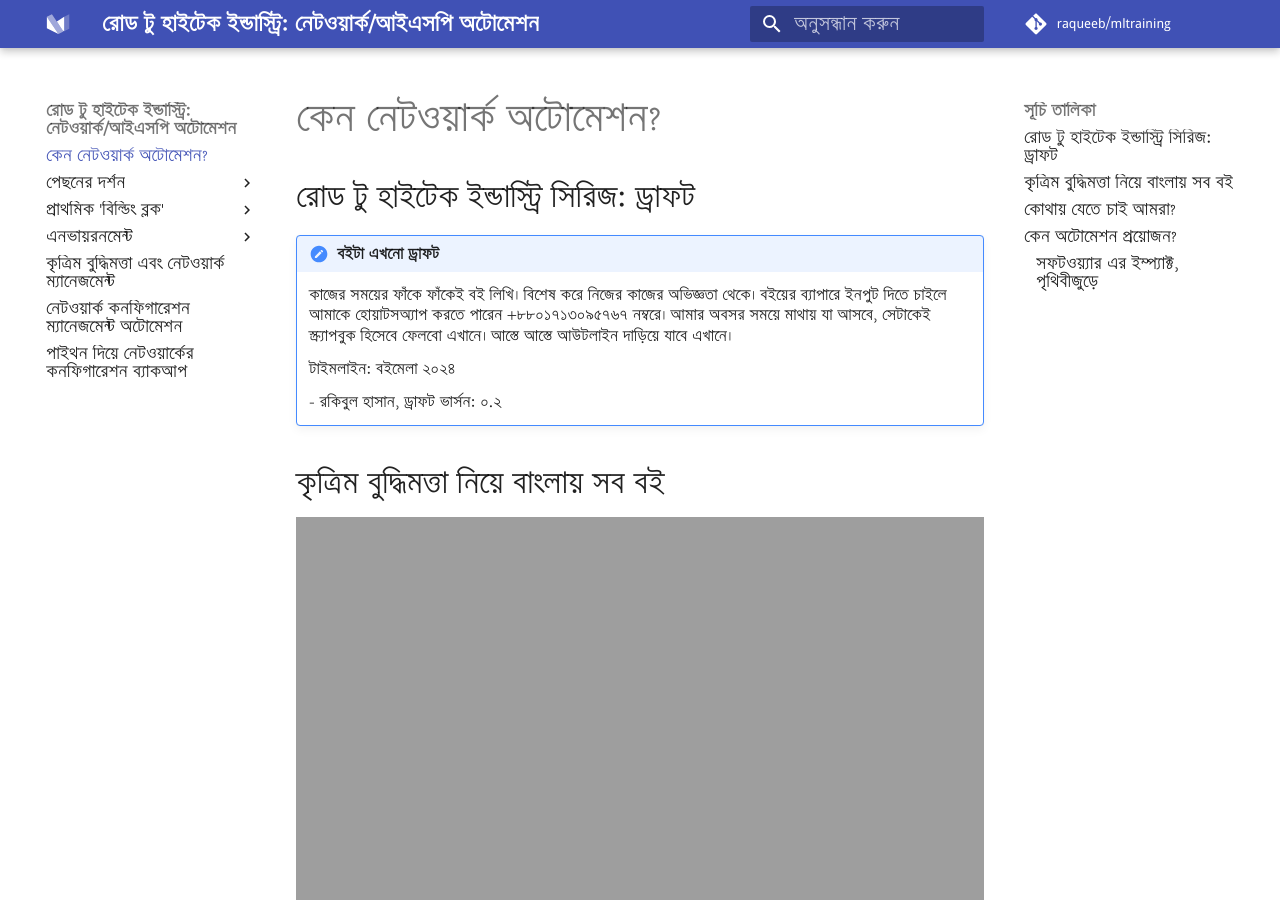
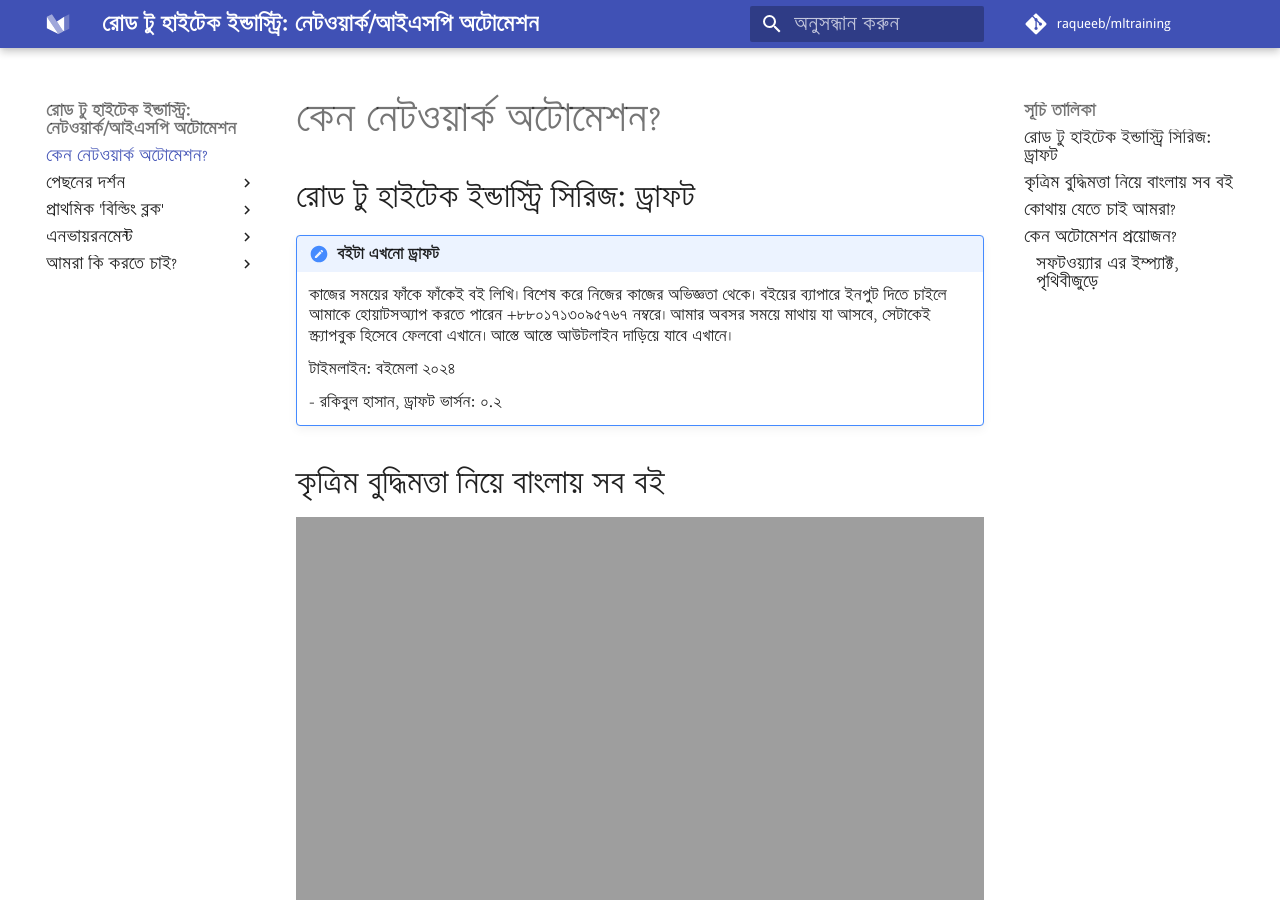
Before and after one commit to aiwithr/automation, an MkDocs documentation site: the page built from docs/index.md, in a window 1280 px wide and 900 px high. Built offline with MkDocs 1.6.1 and Material for MkDocs 9.7.7, drawn with Linux system fonts in a browser that asks for light colours; some web fonts are replaced; comment, search, counter and statistics services are not loaded.

Commit message:
Github Actions commit from VScode

```diff
--- a/mkdocs.yml
+++ b/mkdocs.yml
@@ -175,9 +175,10 @@ nav:
     - ভার্চুয়ালাইজড এনভায়রনমেন্ট: virtual.md
     - পাইথনের বেসিক ধারণা: python.md
     - পাইথন দিয়ে ডাটা এক্সেস: python_data.md
-  - কৃত্রিম বুদ্ধিমত্তা এবং নেটওয়ার্ক ম্যানেজমেন্ট: software-is-eating-world.md
-  - নেটওয়ার্ক কনফিগারেশন ম্যানেজমেন্ট অটোমেশন: network_config.md
-  - পাইথন দিয়ে নেটওয়ার্কের কনফিগারেশন ব্যাকআপ: python_config_backup.md
+  - আমরা কি করতে চাই?:
+    - কৃত্রিম বুদ্ধিমত্তা এবং নেটওয়ার্ক ম্যানেজমেন্ট: software-is-eating-world.md
+    - নেটওয়ার্ক কনফিগারেশন ম্যানেজমেন্ট অটোমেশন: network_config.md
+    - পাইথন দিয়ে নেটওয়ার্কের কনফিগারেশন ব্যাকআপ: python_config_backup.md
 
 #   - এআই, শুরুর ধারণা:
 
```
